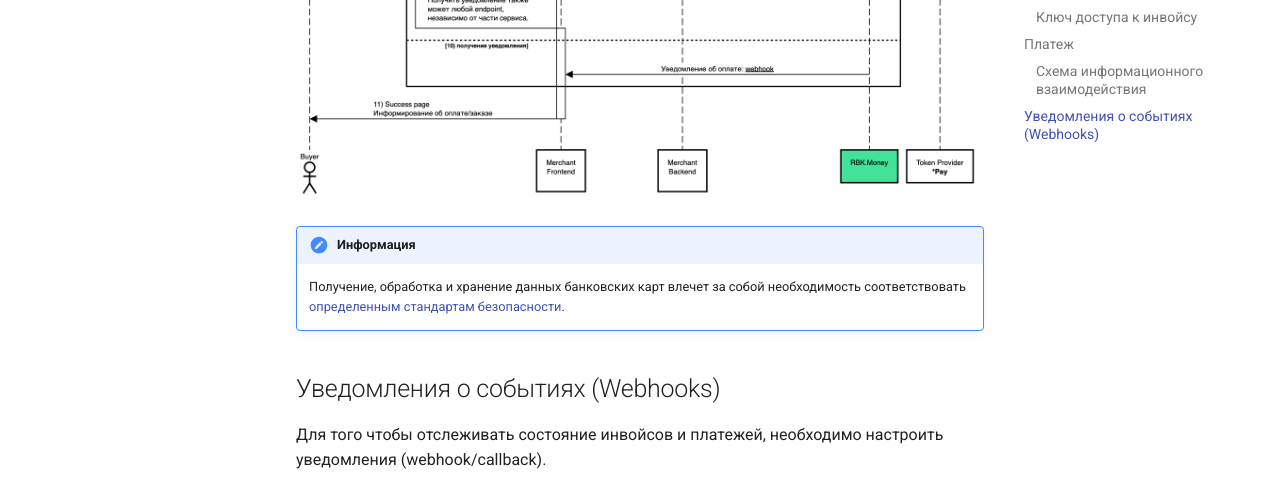
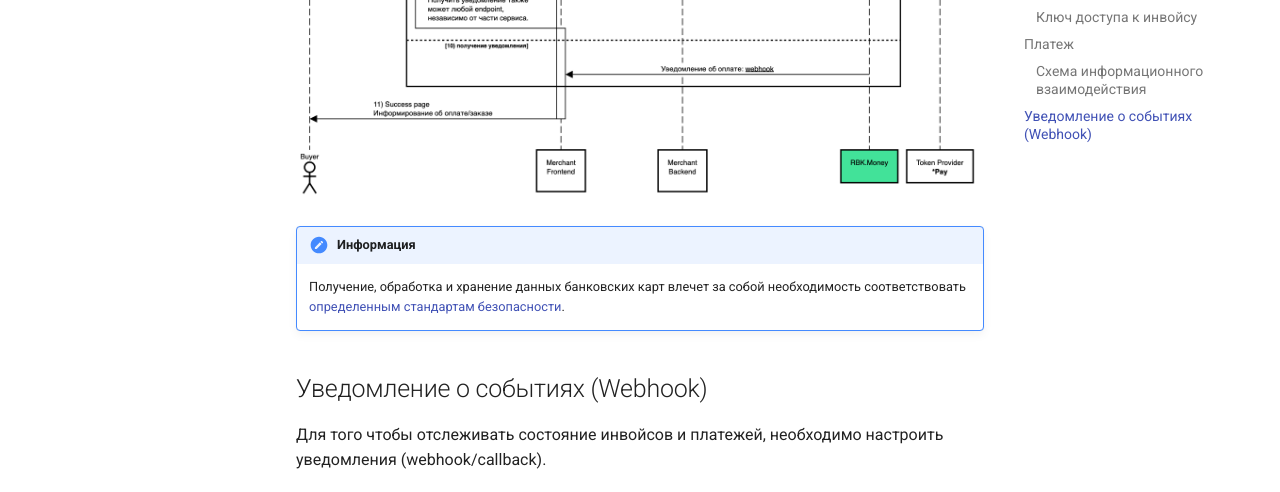
Before and after one commit to rbkmoney/docs, an MkDocs documentation site: the page built from content/docs/payments/overview.md, in a window 1280 px wide and 900 px high, scrolled down 3583 px. Shown: the part 199-691 px from the top of the window. Built offline with MkDocs 1.6.1 and Material for MkDocs 9.7.7, drawn with Linux system fonts in a browser that asks for light colours; nearby versions of some CDN libraries; comment, search, counter and statistics services are not loaded.

Commit message:
Update overview.md

```diff
--- a/content/docs/payments/overview.md
+++ b/content/docs/payments/overview.md
@@ -85,7 +85,7 @@ InvoiceAccessToken, в отличие от [API Key](https://developer.rbk.money
 !!! note "Информация"
     Получение, обработка и хранение данных банковских карт влечет за собой необходимость соответствовать [определенным стандартам безопасности](https://ru.pcisecuritystandards.org/minisite/env2/).
 
-## Уведомления о событиях (Webhooks)
+## Уведомление о событиях (Webhook)
 
 Для того чтобы отслеживать состояние инвойсов и платежей, необходимо настроить уведомления (webhook/callback).
 
```
